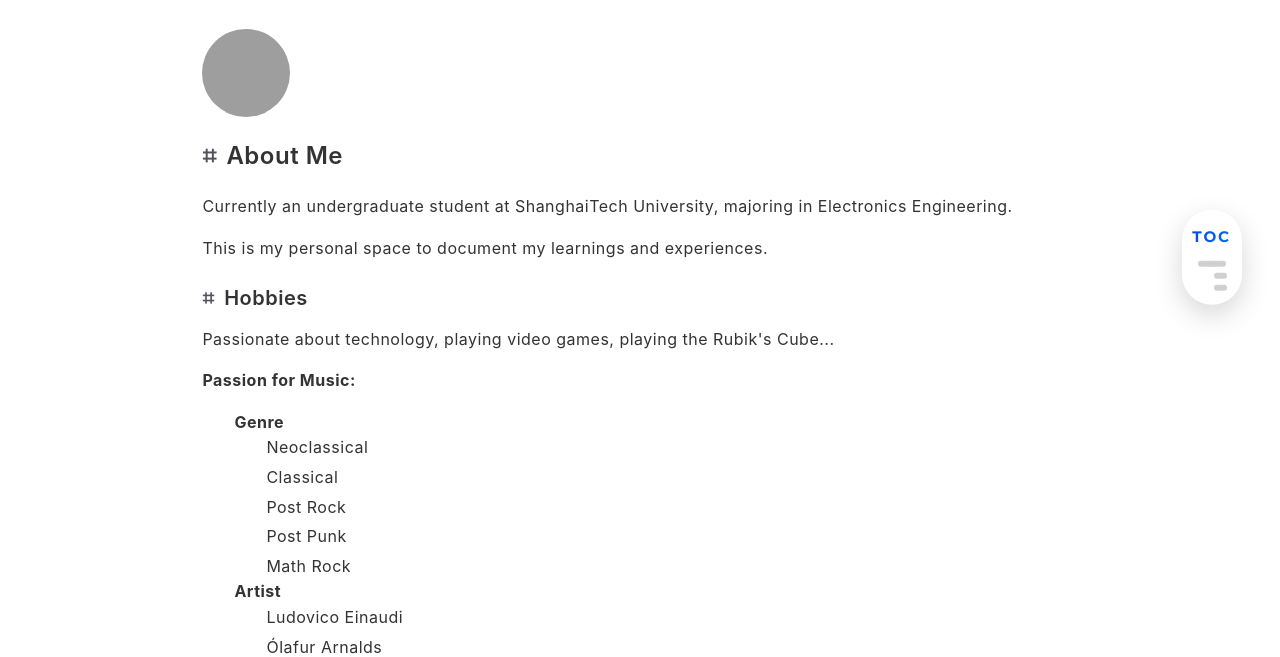
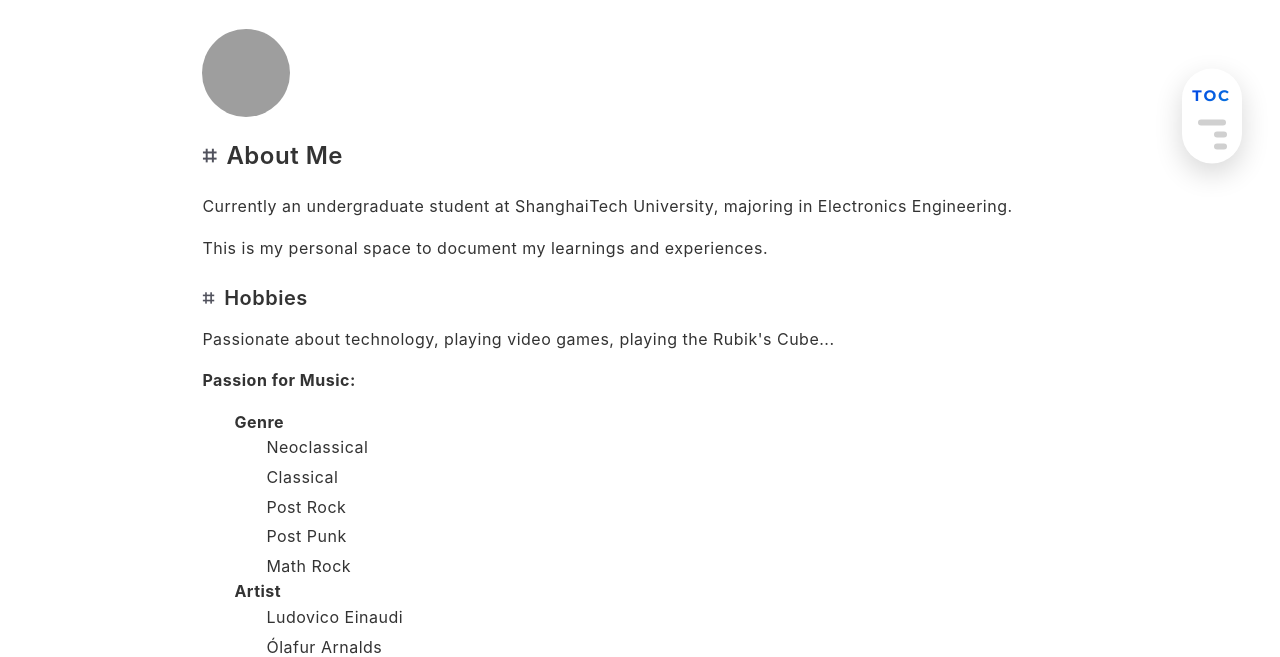
Before and after one commit to Klein-Cyclohexane/blog.klein.site, a plain HTML site: page about/index.html in a window 1280 px wide. Shown: the part 143-800 px from the top of the page. Drawn offline with Linux system fonts and the light colour scheme; grey boxes are pictures that could not be loaded.

Commit message:
fix TOC viewport

```diff
--- a/css/post.css
+++ b/css/post.css
@@ -65,9 +65,9 @@
 @media screen and (min-width: 1025px) {
   .post-toc {
     position: fixed;
-    top: 50%;
+    top: 30%;
     right: max(16px, 3vw);
-    transform: translateY(-50%);
+    transform: translateY(-30%);
     z-index: 1050;
     width: 60px;
     padding: 14px 10px;
```
